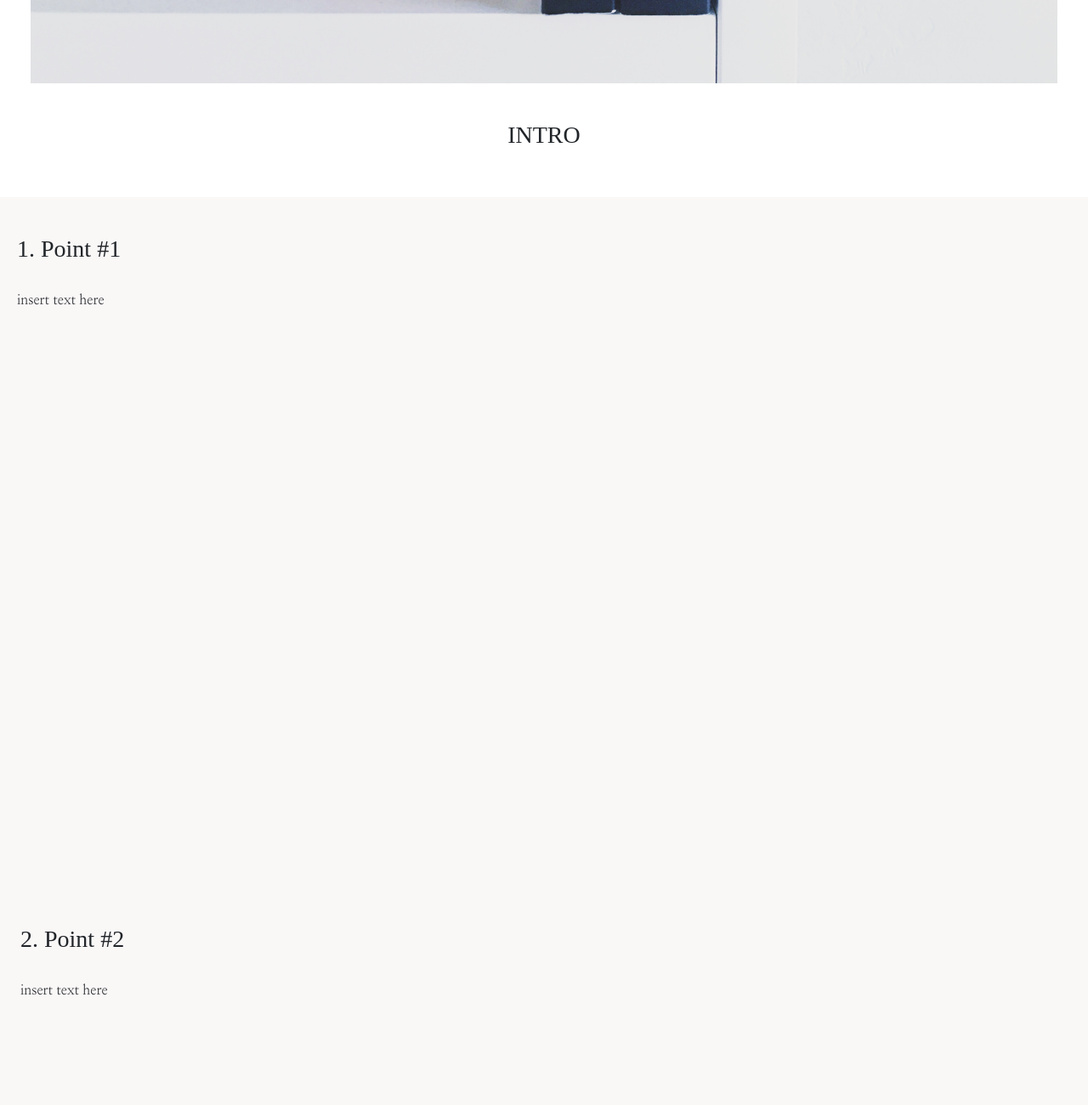
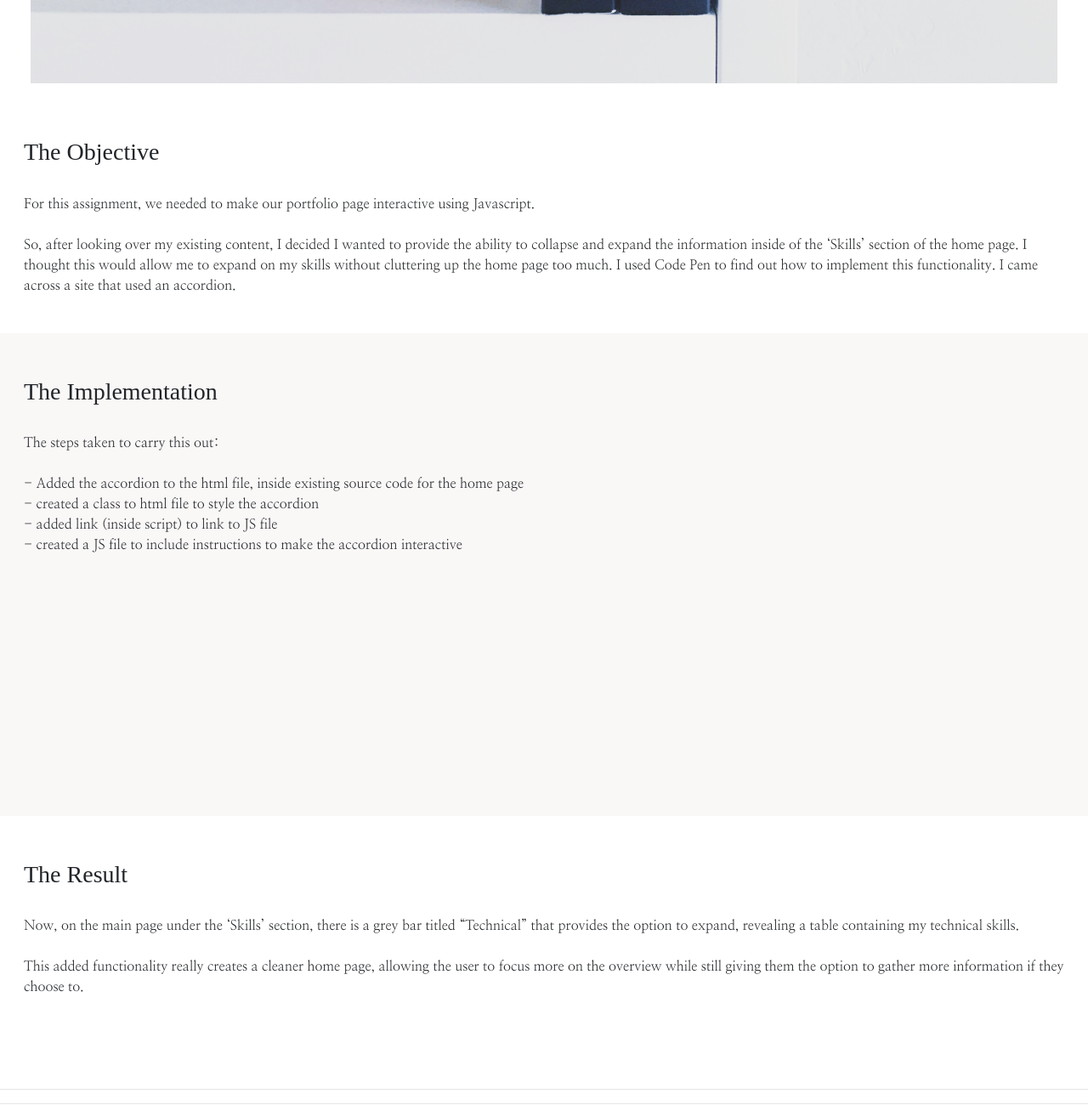
Before and after one commit to aautin189/CSCIWebApps, a plain HTML site: page CODE - homeworks/hw2/REFERENCE - Lab3/post2.html in a window 1280 px wide. Shown: the part 940-2240 px from the top of the page at 85% size. Drawn offline with nearby package versions, Linux system fonts and the light colour scheme; a web font is replaced by a local one.

Commit message:
Created blog post for hw2

```diff
--- a/CODE - homeworks/hw2/REFERENCE - Lab3/post2.html
+++ b/CODE - homeworks/hw2/REFERENCE - Lab3/post2.html
@@ -73,7 +73,7 @@
 
 
 			.minHeightForTextBox{
-				min-height: 100vh;
+				min-height: 70vh;
 			}
 
 			div.a{
@@ -82,7 +82,8 @@
 			}
 
 			div.b{
-				text-align: center;
+				text-align: left;
+				padding-left: 35px;
 			}
 
 
@@ -160,11 +161,17 @@
 
 		<!-- CONTAINER: Intro Paragraph -->
 		<div class='container-fluid p-1 b'>
-			<section class='container-fluid p-1'>
-				<h3>INTRO </h3>
+			<section class='container-fluid p-4'>
+
+
+				<h3>The Objective</h3>
 				<p>
 				<br>
 
+				For this assignment, we needed to make our portfolio page interactive using Javascript.
+				<br>
+				<br>
+				So, after looking over my existing content, I decided I wanted to provide the ability to collapse and expand the information inside of the ‘Skills’ section of the home page. I thought this would allow me to expand on my skills without cluttering up the home page too much. I used Code Pen to find out how to implement this functionality. I came across a site that used an accordion.
 
 				</p>
 		    </section>
@@ -173,13 +180,26 @@
 
 		<!-- CONTAINER: 1st Paragraph (topic) -->
 		<div class='container-fluid p-1 a' id="BGlighter">
-			<section class='container-fluid p-3 minHeightForTextBox'>
+			<section class='container-fluid p-4 minHeightForTextBox'>
 				<br>
-				<h3>1. Point #1</h3>
+				<h3>The Implementation</h3>
 				<br>
+
 				<p>
 
-					insert text here
+				The steps taken to carry this out:
+				<br>
+				<br>
+
+				-	Added the accordion to the html file, inside existing source code for the home page
+				<br>
+				-	created a class to html file to style the accordion
+				<br>
+				-	added link (inside script) to link to JS file
+				<br>
+				-	created a JS file to include instructions to make the accordion interactive
+				<br>
+
 
 				</p>
 
@@ -189,56 +209,18 @@
 		</div>
 
 
-
-
-		<!-- CONTAINER: 2nd Paragraph (topic) -->
-		<div class = 'container-fluid p-3 a' id="BGlighter">
-			<section class='container-fluid p-2 minHeightForTextBox'>
+		<!-- CONTAINER: Wrap it Up -->
+		<div class='container-fluid p-1 b'>
+			<section class='container-fluid p-4'>
 				<br>
-				<h3>2. Point #2</h3>
-				<br>
-				<p>
-					insert text here
-
-				</p>
-
-
-
-			</section>
-		</div>
-
-
-
-
-		<!-- CONTAINER: 3rd Paragraph (topic) -->
-		<div class='container-fluid p-3 a' id="BGlighter">
-			<section class='container-fluid p-2 minHeightForTextBox'>
-				<br>
-				<h3>3. Point #3</h3>
-				<br>
-				<p>
-					insert text here
-
-				</p>
-
-			</section>
-		<br>
-		</div>
-
-
-
-
-
-		<!-- CONTAINER: Wrap it Up -->
-		<div class='container-fluid p-3 b'>
-			<section class='container-fluid p-1'>
-				<br>
-				<h3>Wrap It Up</h3>
+				<h3>The Result</h3>
 				<p>
 				<br>
 
+				Now, on the main page under the ‘Skills’ section, there is a grey bar titled “Technical” that provides the option to expand, revealing a table containing my technical skills.
 				<br>
 				<br>
+				This added functionality really creates a cleaner home page, allowing the user to focus more on the overview while still giving them the option to gather more information if they choose to.
 
 				<br>
 				<br>
```
Also changed, not shown: 8 other files. Lines whose indentation alone changed are shown as unchanged.
